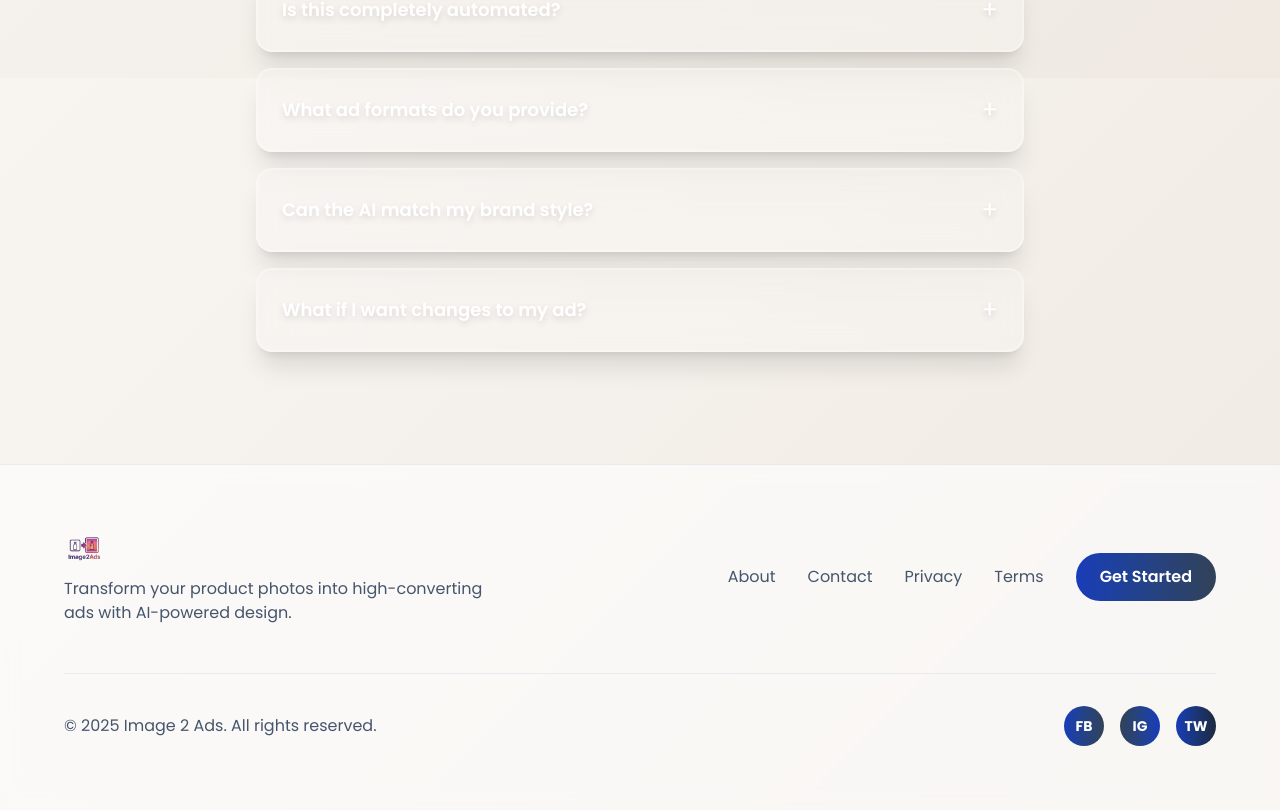
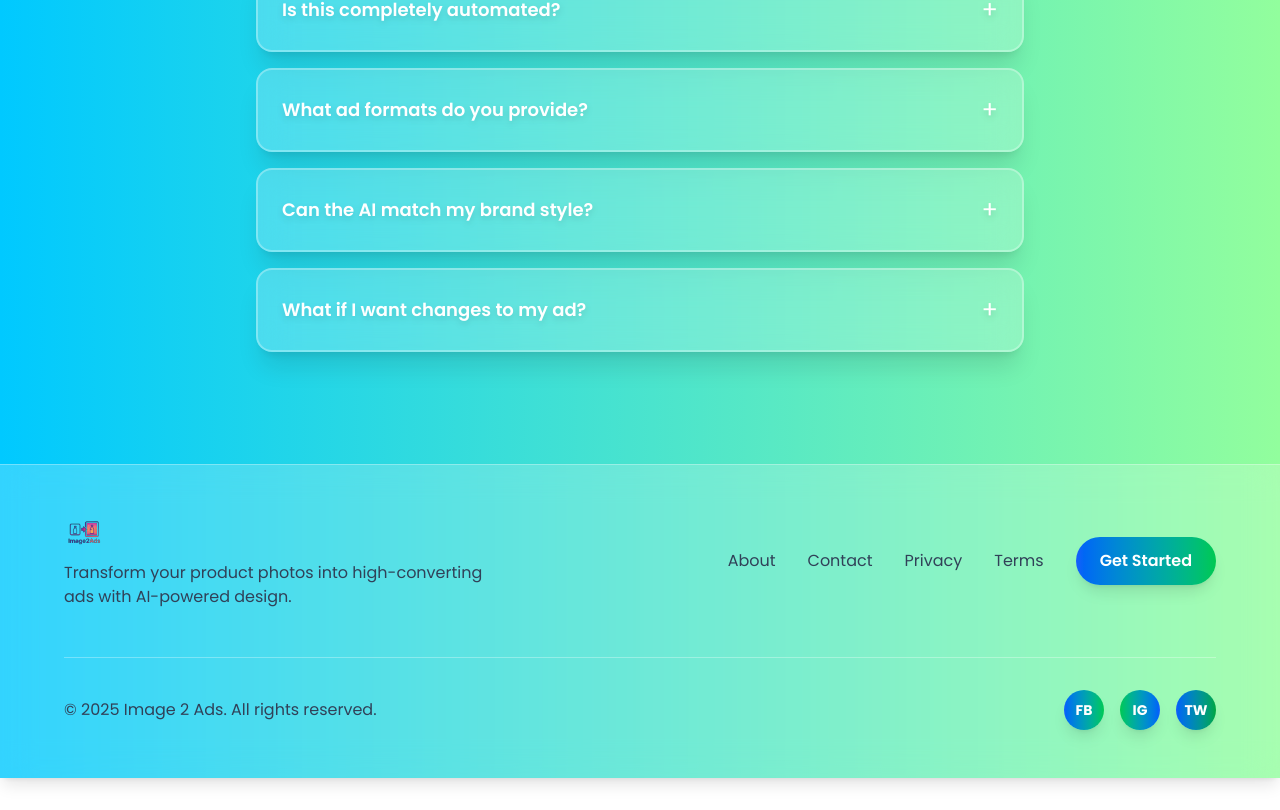
Before and after one commit to Thetimii/image2ads, a Next.js app: page / in a window 1280 px wide. Shown: the part 4722-5532 px from the top of the page. After the commit the page ends 5500 px from the top, so only its background shows below. Built offline with nearby package versions, Linux system fonts and the light colour scheme.

Commit message:
Fix build error: remove extra closing brace in waitlist route and update background gradient

```diff
--- a/src/app/api/waitlist/route.ts
+++ b/src/app/api/waitlist/route.ts
@@ -84,4 +84,3 @@ export async function POST(request: NextRequest) {
     );
   }
 }
-}
--- a/src/app/globals.css
+++ b/src/app/globals.css
@@ -58,7 +58,7 @@
 
 /* Base */
 body {
-  background: var(--gradient-background);
+  background: linear-gradient(90deg, #00C9FF 0%, #92FE9D 100%);
   background-attachment: fixed;
   color: var(--text-primary);
   font-family: var(--font-poppins);
--- a/src/components/Footer.tsx
+++ b/src/components/Footer.tsx
@@ -11,7 +11,7 @@ const Footer = () => {
   };
 
   return (
-    <footer className="py-16 px-6 bg-white/60 backdrop-blur-sm border-t border-slate-300/40">
+    <footer className="py-12 px-6 bg-white/20 backdrop-blur-lg border-t border-white/30 shadow-lg">
       <div className="max-w-6xl mx-auto">
         <div className="flex flex-col md:flex-row justify-between items-center mb-12">
           <div className="mb-8 md:mb-0">
@@ -20,43 +20,44 @@ const Footer = () => {
               alt="Image 2 Ads Logo"
               width={160}
               height={48}
-              className="h-10 w-auto"
+              className="h-8 sm:h-10 w-auto"
             />
-            <p className="text-slate-600 mt-2 max-w-md">
+            <p className="text-slate-700 mt-2 max-w-md text-sm sm:text-base">
               Transform your product photos into high-converting ads with AI-powered design.
             </p>
           </div>
 
-          <div className="flex flex-col sm:flex-row items-center gap-8">
-            <div className="flex space-x-8">
-              <a href="/about" className="text-slate-600 hover:text-slate-800 transition-colors duration-300">About</a>
-              <a href="/contact" className="text-slate-600 hover:text-slate-800 transition-colors duration-300">Contact</a>
-              <a href="/privacy" className="text-slate-600 hover:text-slate-800 transition-colors duration-300">Privacy</a>
-              <a href="/terms" className="text-slate-600 hover:text-slate-800 transition-colors duration-300">Terms</a>
+          <div className="flex flex-col sm:flex-row items-center gap-6 sm:gap-8">
+            <div className="flex flex-wrap justify-center sm:justify-start space-x-6 sm:space-x-8">
+              <a href="/about" className="text-slate-700 hover:text-slate-900 transition-colors duration-300 text-sm sm:text-base">About</a>
+              <a href="/contact" className="text-slate-700 hover:text-slate-900 transition-colors duration-300 text-sm sm:text-base">Contact</a>
+              <a href="/privacy" className="text-slate-700 hover:text-slate-900 transition-colors duration-300 text-sm sm:text-base">Privacy</a>
+              <a href="/terms" className="text-slate-700 hover:text-slate-900 transition-colors duration-300 text-sm sm:text-base">Terms</a>
             </div>
 
             <button
               onClick={scrollToSignup}
-              className="px-6 py-3 text-white font-semibold rounded-full bg-gradient-to-r from-blue-800 to-slate-700 hover:from-blue-900 hover:to-slate-800 transition-all duration-300 hover:scale-105"
+              className="px-4 sm:px-6 py-2 sm:py-3 text-white font-semibold rounded-full bg-gradient-to-r from-blue-600 to-green-500 hover:from-blue-700 hover:to-green-600 transition-all duration-300 hover:scale-105 text-sm sm:text-base shadow-lg backdrop-blur-sm"
             >
-              Get Started
+              <span className="hidden sm:inline">Get Started</span>
+              <span className="sm:hidden">Start</span>
             </button>
           </div>
         </div>
 
-        <div className="flex flex-col md:flex-row justify-between items-center pt-8 border-t border-slate-300/40">
-          <p className="text-slate-600 mb-4 md:mb-0">
+        <div className="flex flex-col md:flex-row justify-between items-center pt-6 sm:pt-8 border-t border-white/30">
+          <p className="text-slate-700 mb-4 md:mb-0 text-sm sm:text-base">
             &copy; 2025 Image 2 Ads. All rights reserved.
           </p>
 
-          <div className="flex space-x-4">
-            <a href="https://www.facebook.com/profile.php?id=61580386327319" target="_blank" rel="noopener noreferrer" className="w-10 h-10 rounded-full bg-gradient-to-r from-blue-800 to-slate-700 flex items-center justify-center hover:scale-110 transition-transform duration-300 text-white text-sm font-bold">
+          <div className="flex space-x-3 sm:space-x-4">
+            <a href="https://www.facebook.com/profile.php?id=61580386327319" target="_blank" rel="noopener noreferrer" className="w-8 h-8 sm:w-10 sm:h-10 rounded-full bg-gradient-to-r from-blue-600 to-green-500 flex items-center justify-center hover:scale-110 transition-transform duration-300 text-white text-xs sm:text-sm font-bold shadow-lg backdrop-blur-sm">
               FB
             </a>
-            <a href="#" className="w-10 h-10 rounded-full bg-gradient-to-r from-slate-700 to-blue-800 flex items-center justify-center hover:scale-110 transition-transform duration-300 text-white text-sm font-bold">
+            <a href="#" className="w-8 h-8 sm:w-10 sm:h-10 rounded-full bg-gradient-to-r from-green-500 to-blue-600 flex items-center justify-center hover:scale-110 transition-transform duration-300 text-white text-xs sm:text-sm font-bold shadow-lg backdrop-blur-sm">
               IG
             </a>
-            <a href="#" className="w-10 h-10 rounded-full bg-gradient-to-r from-blue-800 to-slate-800 flex items-center justify-center hover:scale-110 transition-transform duration-300 text-white text-sm font-bold">
+            <a href="#" className="w-8 h-8 sm:w-10 sm:h-10 rounded-full bg-gradient-to-r from-blue-600 to-green-600 flex items-center justify-center hover:scale-110 transition-transform duration-300 text-white text-xs sm:text-sm font-bold shadow-lg backdrop-blur-sm">
               TW
             </a>
           </div>
```
